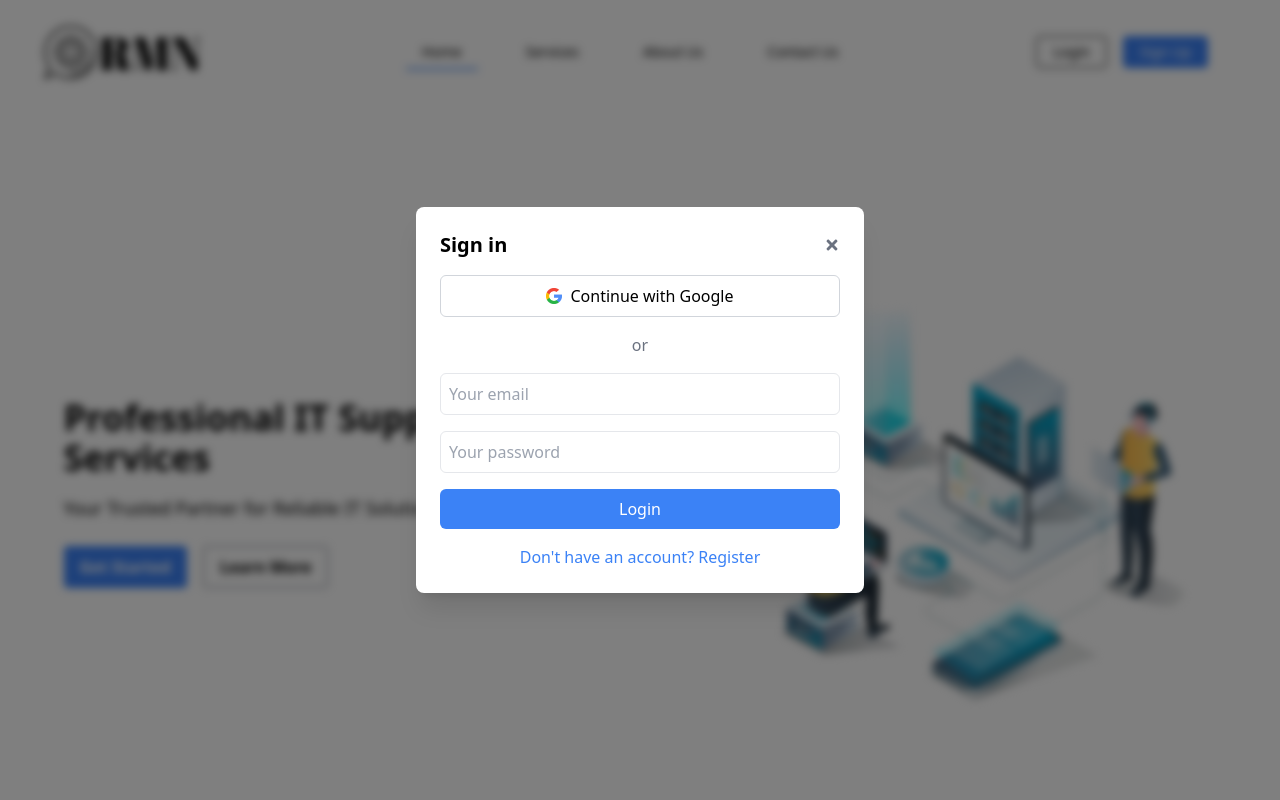
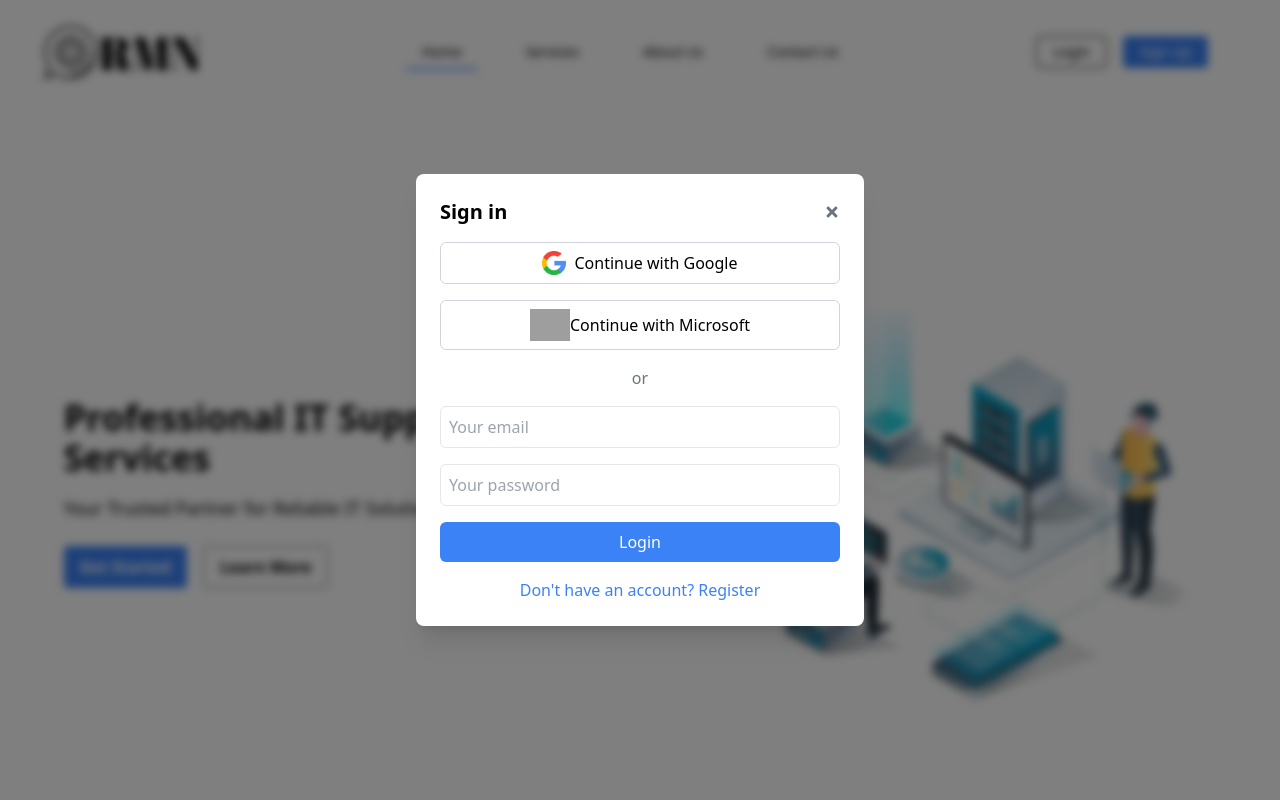
Before and after one commit to Iviichae7/RMN-Team-Project, a React (Create React App) app in the folder rmn-team-project/frontend/: page / in a window 1280 px wide. Both pictures are taken after a click on the button "Login". Shown: the top 800 px of the page. Built offline with nearby package versions, Linux system fonts and the light colour scheme; no server answers; grey boxes are pictures that could not be loaded; the HTML template or start-up script is replaced by a standard one.

Commit message:
ADD: Rediret from home page to Sign up Modal from Login Modal, and from Sing up modal back to Login modal

```diff
--- a/rmn-team-project/frontend/src/App.js
+++ b/rmn-team-project/frontend/src/App.js
@@ -36,10 +36,12 @@ function App() {
         <LoginModal
           isOpen={loginModalIsOpen}
           onRequestClose={closeLoginModal}
+          openRegisterModal={openRegisterModal}
         />
         <RegisterModal
           isOpen={registerModalIsOpen}
           onRequestClose={closeRegisterModal}
+          openLoginModal={openLoginModal}
         />
       </div>
     </Router>
--- a/rmn-team-project/frontend/src/components/HomePage/HomePage.jsx
+++ b/rmn-team-project/frontend/src/components/HomePage/HomePage.jsx
@@ -20,6 +20,10 @@ const HomePage = () => {
 
   const handleGoogleLogin = () => {
     window.location.href = "http://localhost:3001/auth/google";
+  };
+
+  const handleMicrosoftLogin = () => {
+    window.location.href = "http://localhost:3001/auth/microsoft";
   };
 
   return (
@@ -69,6 +73,8 @@ const HomePage = () => {
         isOpen={loginModalIsOpen}
         onRequestClose={closeLoginModal}
         handleGoogleLogin={handleGoogleLogin}
+        handleMicrosoftLogin={handleMicrosoftLogin}
+        openRegisterModal={openRegisterModal}
       />
       <RegisterModal
         isOpen={registerModalIsOpen}
--- a/rmn-team-project/frontend/src/components/HomePage/LoginModal.jsx
+++ b/rmn-team-project/frontend/src/components/HomePage/LoginModal.jsx
@@ -8,7 +8,13 @@ import { useNavigate } from "react-router-dom";
 
 Modal.setAppElement("#root");
 
-const LoginModal = ({ isOpen, onRequestClose, handleGoogleLogin }) => {
+const LoginModal = ({
+  isOpen,
+  onRequestClose,
+  handleGoogleLogin,
+  handleMicrosoftLogin,
+  openRegisterModal,
+}) => {
   const [formData, setFormData] = useState({
     email: "",
     password: "",
@@ -84,9 +90,20 @@ const LoginModal = ({ isOpen, onRequestClose, handleGoogleLogin }) => {
           <img
             src="/assets/icons/google.png"
             alt="Google Icon"
-            className="w-4 h-4 mr-2"
+            className="w-6 h-6 mr-2"
           />
           <span>Continue with Google</span>
+        </button>
+        <button
+          onClick={handleMicrosoftLogin}
+          className="w-full py-2 rounded-md flex items-center justify-center mb-4 border border-gray-300"
+        >
+          <img
+            src="/assets/icons/microsoft-icon.png"
+            alt="Microsoft Icon"
+            className="w-10 h-8"
+          />
+          <span>Continue with Microsoft</span>
         </button>
         <div className="flex justify-center mb-4">
           <span className="text-gray-500">or</span>
@@ -120,7 +137,14 @@ const LoginModal = ({ isOpen, onRequestClose, handleGoogleLogin }) => {
           </button>
         </form>
         <div className="mt-4 text-center">
-          <a href="/register" className="text-blue-500 hover:underline">
+          <a
+            href="#"
+            onClick={(e) => {
+              e.preventDefault();
+              openRegisterModal();
+            }}
+            className="text-blue-500 hover:underline"
+          >
             Don't have an account? Register
           </a>
         </div>
--- a/rmn-team-project/frontend/src/components/HomePage/RegisterModal.jsx
+++ b/rmn-team-project/frontend/src/components/HomePage/RegisterModal.jsx
@@ -61,11 +61,11 @@ const RegisterModal = ({ isOpen, onRequestClose, openLoginModal }) => {
       onRequestClose={onRequestClose}
       contentLabel="Register Modal"
       className="fixed inset-0 flex items-center justify-center z-50"
-      overlayClassName="fixed inset-0 bg-black bg-opacity-50"
+      overlayClassName="fixed inset-0 bg-black bg-opacity-10"
     >
       <div className="bg-white rounded-lg shadow-xl p-6 w-full max-w-md">
         <div className="flex justify-between items-center mb-4">
-          <h2 className="text-2xl font-bold">Sing up</h2>
+          <h2 className="text-2xl font-bold">Sign up</h2>
           <button
             onClick={onRequestClose}
             className="text-gray-500 hover:text-gray-700"
@@ -146,6 +146,18 @@ const RegisterModal = ({ isOpen, onRequestClose, openLoginModal }) => {
             Sign up
           </button>
         </form>
+        <div className="mt-4 text-center">
+          <a
+            href="#"
+            onClick={() => {
+              onRequestClose();
+              openLoginModal();
+            }}
+            className="text-blue-500 hover:underline"
+          >
+            Have an account? Sign in
+          </a>
+        </div>
         <ToastContainer />
       </div>
     </Modal>
```
